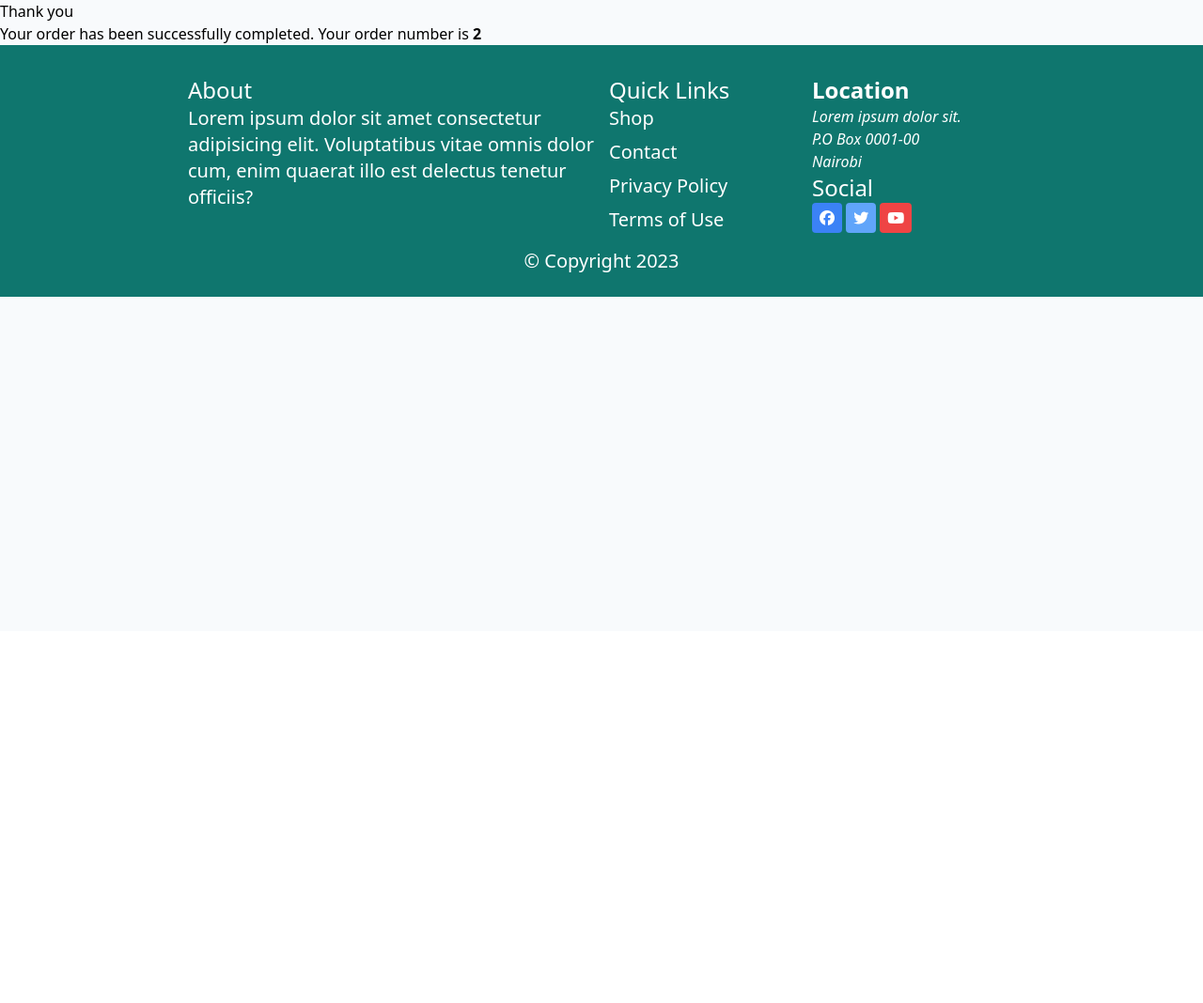
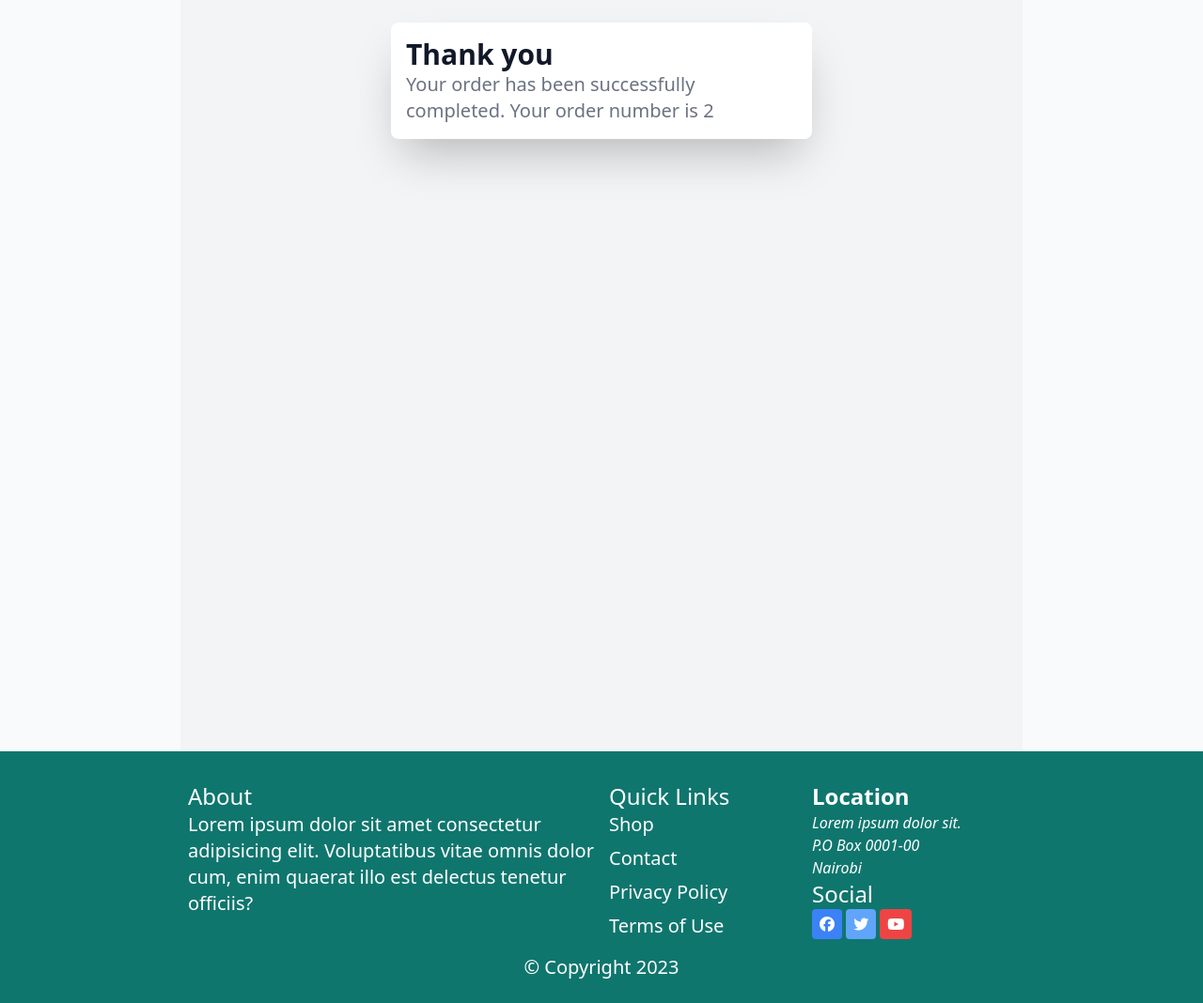
Before and after one commit to zablon-oigo/shop, a Django app: template templates/orders/created.html in a window 1280 px wide. Shown: the part 128-1196 px from the top of the page at 94% size. Before the commit the page ends 444 px from the top, so only its background shows below. Run offline with Django 4.2, Linux system fonts and the light colour scheme; the template is opened without the code that fills it: values that come from a table or form of the project are taken from there, others are empty; data comes from the database, SQL or seed files in the repository; style sheets or scripts are compiled from the project's sources; some libraries are stand-ins or nearby versions.

Commit message:
orders form

```diff
--- a/templates/orders/created.html
+++ b/templates/orders/created.html
@@ -4,6 +4,13 @@
 Thank you
 {% endblock %}
 {% block content %}
-<h1>Thank you</h1>
-<p>Your order has been successfully completed. Your order number is <strong>{{order.id}}</strong></p>
+<div class="max-w-4xl mx-auto bg-gray-100 p-6 h-screen">
+    <div class="max-w-md mx-auto p-4 bg-white shadow-2xl rounded-lg">
+        <h1 class="text-3xl font-semibold text-gray-900">Thank you</h1>
+        <p class="text-xl font-light text-gray-500">Your order has been successfully completed. Your order number is <strong>{{order.id}}</strong></p>
+
+    </div>
+
+</div>
+
 {% endblock%}
```
Also changed, not shown: templates/orders/create.html (+14 -3 lines).
